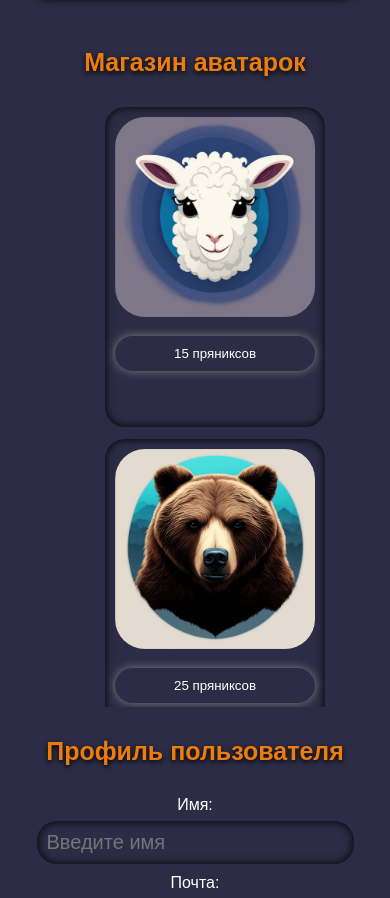
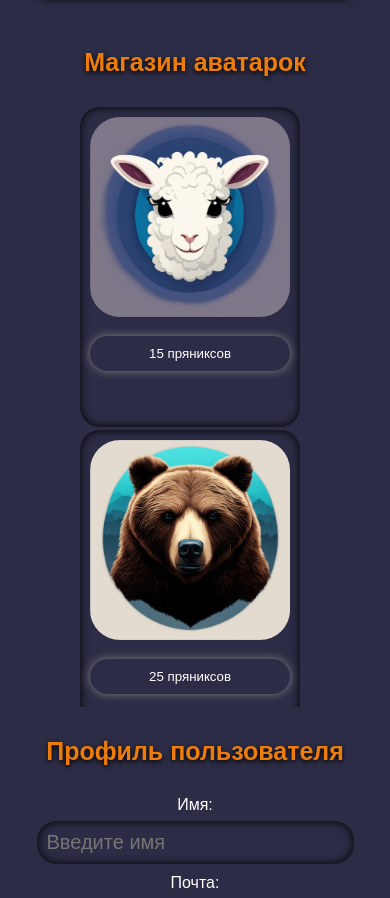
Before and after one commit to Re1lis/Tracker-prod, a React (Vite) app: page / in a window 390 px wide. Shown: the part 4167-5065 px from the top of the page. Built offline with nearby package versions, Linux system fonts and the light colour scheme; a web font is replaced by a local one.

Commit message:
Tracker-prod

```diff
--- a/src/conponents/shop/shop.css
+++ b/src/conponents/shop/shop.css
@@ -73,7 +73,14 @@
 }
 
 
-
+@media (max-width: 900px){
+    .shop{
+        .list-shop{
+            margin-left: -50px;
+            gap: 3px !important;
+        }
+    }
+}
 
 @media (max-width: 730px){
 
```
